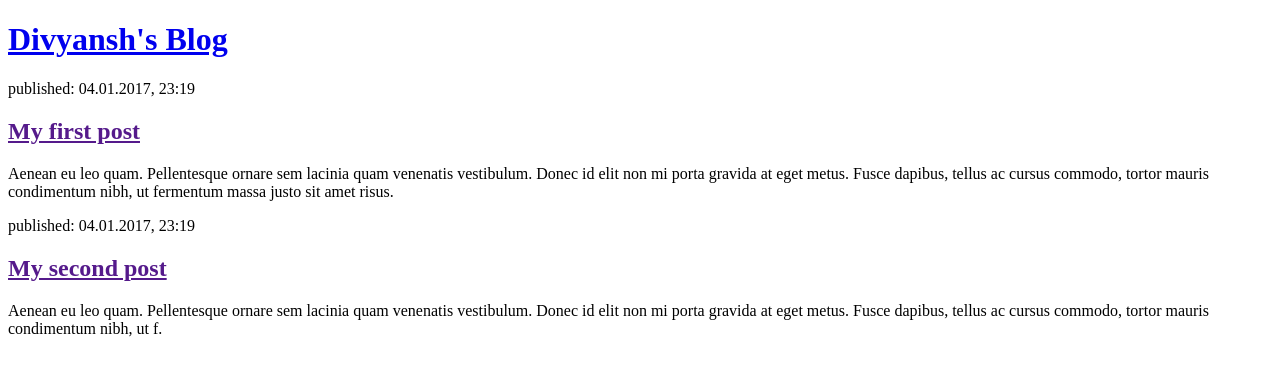
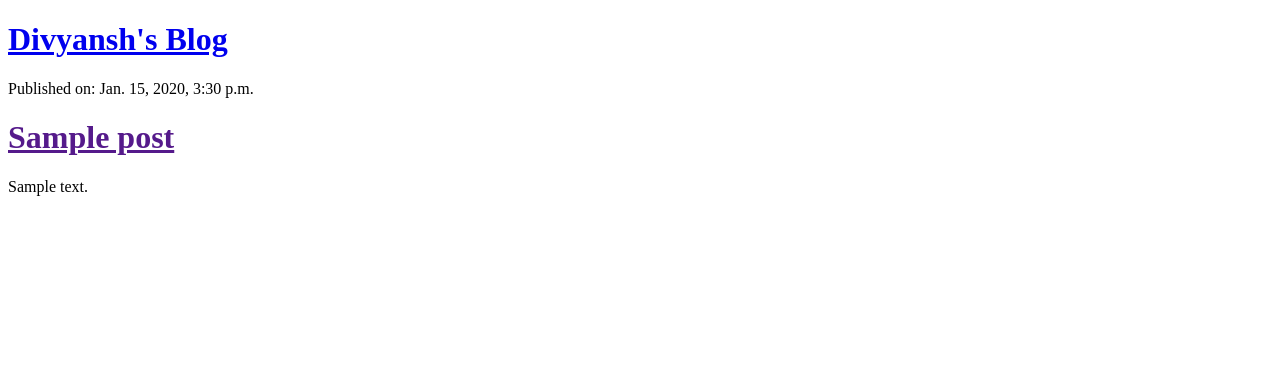
Before and after one commit to divyanshkul/Blog, a Django app: template blog/templates/blog/post_list.html in a window 1280 px wide. Shown: the top 376 px of the page. Run offline with Django 3.2, Linux system fonts and the light colour scheme; the template is opened without the code that fills it: values that come from a table or form of the project are taken from there, others are empty; tables that the repository leaves empty hold one stand-in row (values such as "Sample post").

Commit message:
added html tags

```diff
--- a/blog/templates/blog/post_list.html
+++ b/blog/templates/blog/post_list.html
@@ -7,18 +7,12 @@
 <div>
        <h1><a href="/">Divyansh's Blog</a></h1>
         </div>
-
-        <div>
-            <p>published: 04.01.2017, 23:19</p>
-            <h2><a href="">My first post</a></h2>
-            <p>Aenean eu leo quam. Pellentesque ornare sem lacinia quam venenatis vestibulum. Donec id elit non mi porta gravida at eget metus. Fusce dapibus, tellus ac cursus commodo, tortor mauris condimentum nibh, ut fermentum massa justo sit amet risus.</p>
-        </div>
-
-        <div>
-            <p>published: 04.01.2017, 23:19</p>
-            <h2><a href="">My second post</a></h2>
-            <p>Aenean eu leo quam. Pellentesque ornare sem lacinia quam venenatis vestibulum. Donec id elit non mi porta gravida at eget metus. Fusce dapibus, tellus ac cursus commodo, tortor mauris condimentum nibh, ut f.</p>
-        </div>
-
+        {% for post in posts %}
+            <div>
+                <p>Published on: {{ post.published_date }}</p>
+                <h1><a href="">{{ post.title }}</a></h1>
+                <p>{{ post.text|linebreaksbr }}</p>
+            </div>
+        {% endfor %}
 </body>
 </html>
```
Also changed, not shown: blog/views.py (line endings or trailing spaces).
